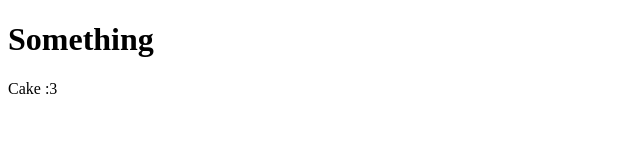
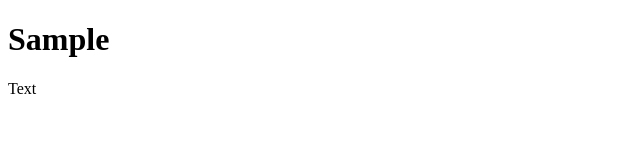
Before and after one commit to krisser143/krisser143.github.io, a plain HTML site: page index.html in a window 1280 px wide. Shown: the whole page, without its empty margins (0-640 px from the left). Drawn offline with Linux system fonts and the light colour scheme.

Commit message:
Update index.html

```diff
--- a/index.html
+++ b/index.html
@@ -1,7 +1,7 @@
 <!DOCTYPE html>
 <html>
 <body>
-<h1>Something</h1>
-<p>Cake :3</p>
+<h1>Sample</h1>
+<p>Text</p>
 </body>
 </html>
```
